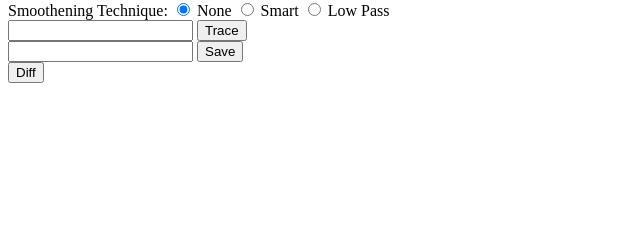
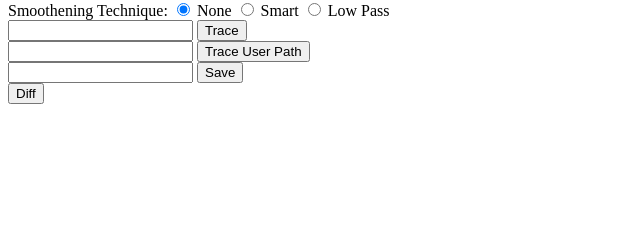
Before and after one commit to cwu/mi, a Flask app: page / in a window 1280 px wide. Shown: the part 510-750 px from the top of the page, without its empty margins (0-640 px from the left). Run offline with Flask 2, Linux system fonts and the light colour scheme; style sheets or scripts are compiled from the project's sources.

Commit message:
load user path

```diff
--- a/templates/index.html
+++ b/templates/index.html
@@ -24,6 +24,10 @@
       <button id="trace">Trace</button>
     </div>
     <div>
+      <input type="text" id="trace-user-path-name" />
+      <button id="trace-user">Trace User Path</button>
+    </div>
+    <div>
       <input type="text" id="save-path-name" />
       <button id="save">Save</button>
     </div>
```
Also changed, not shown: 1 other file.
